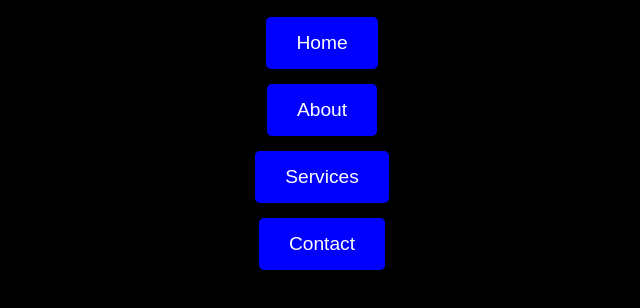
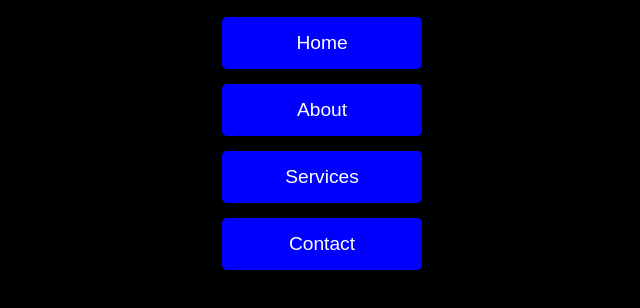
Before and after one commit to jabalienbicicleta/Apps, a plain HTML site: page index.html in a window 1280 px wide. Shown: the part 302-610 px from the top of the page, without its empty margins (318-958 px from the left). Drawn offline with Linux system fonts and the light colour scheme.

Commit message:
menu button

```diff
--- a/styles.css
+++ b/styles.css
@@ -38,6 +38,10 @@ body {
     cursor: pointer;
     border-radius: 5px;
     transition: background-color 0.3s ease;
+    width: 200px; /* Fixed width for all buttons */
+    text-align: center; /* Center the text inside the button */
+    display: block; /* Make the button a block element to respect the width */
+    margin: 0 auto; /* Center the button horizontally */
 }
 
 .menu-button:hover {
```
